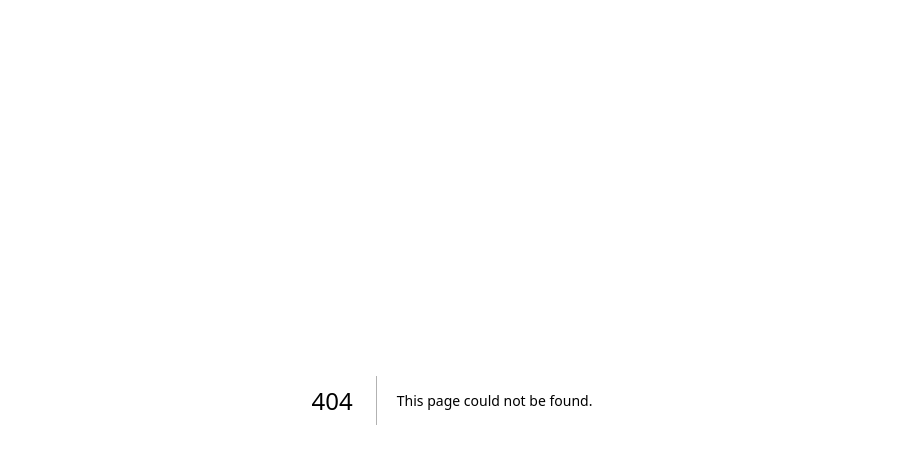
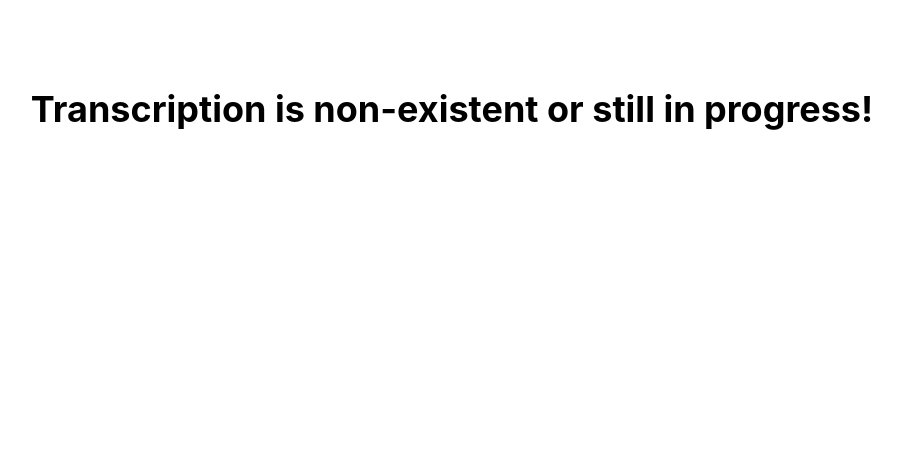
Before and after one commit to paramsingh/transcribe, a Next.js app in the folder frontend/: page /result/1 in a window 1280 px wide. Before the commit this address had no page. Shown: the top 464 px of the page, without its empty margins (188-1089 px from the left). Built offline with nearby package versions, Linux system fonts and the light colour scheme; no server answers.

Commit message:
Add version of result page
(needs a lot of fixing)

```diff
--- /dev/null
+++ b/frontend/pages/result/[refId].tsx
@@ -0,0 +1,56 @@
+import {getDetailsForUUID} from "../../client/api-client";
+import {useEffect, useState} from "react";
+import {useRouter} from 'next/router'
+import Head from "next/head";
+import {Box, Heading} from "@chakra-ui/react";
+
+export default function TranscriptionResult({ id }) {
+    const [transcriptionResult, setTranscriptionResult] = useState<any>(null); // TODO: type this
+    const router = useRouter()
+
+    const { refId } = router.query
+    const getResults = (refId) => {
+        console.info("Trying to get results for " + refId);
+        if (!refId) return;
+        console.debug("have uuid");
+        console.debug("sending request");
+        getDetailsForUUID(refId).then((data) => {
+            if (data["result"]) {
+                console.debug("have data", data);
+                setTranscriptionResult(JSON.parse(data["result"]));
+            } else {
+                setTranscriptionResult("Transcription still in progress...!")
+            }
+        });
+
+    }
+    useEffect(() => {
+        getResults(refId);
+    },[refId])
+
+    return (
+        <>
+            <Head>
+                <title>transcribe</title>
+                {/*<meta name="description" content="Generated by create next app" />*/}
+                <meta name="viewport" content="width=device-width, initial-scale=1" />
+                <link rel="icon" href="/favicon.ico" />
+                <link rel="stylesheet" href="https://unpkg.com/mvp.css@1.12/mvp.css" />
+            </Head>
+            <main>
+                <section>
+                    {/*<header><h2>{refId}</h2></header>*/}
+                    {!transcriptionResult &&
+                        <Box paddingTop={10} paddingBottom={10}>
+                            <Heading as={"h5"}>Transcription is non-existent or still in progress!</Heading>
+                        </Box>
+                    }
+                    {transcriptionResult &&
+                        <aside>{transcriptionResult}</aside>
+                    }
+                </section>
+            </main>
+        </>
+    )
+
+}
```
